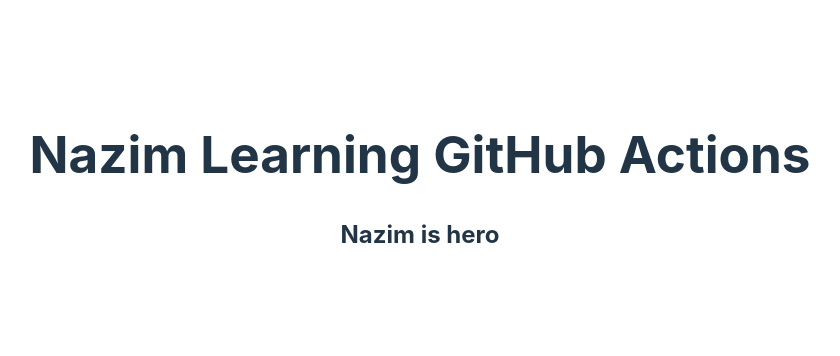
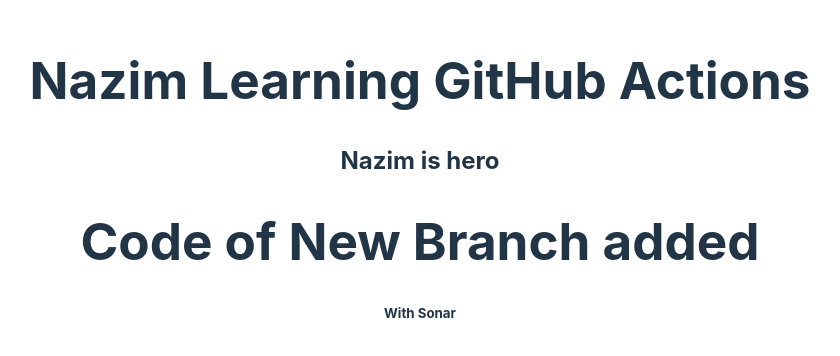
Before and after one commit to Nazim452/CI-CD, a React (Vite) app: page / in a window 1280 px wide. Shown: the part 218-574 px from the top of the page, without its empty margins (220-1060 px from the left). Built offline with nearby package versions, Linux system fonts and the light colour scheme.

Commit message:
Added h5 tag

```diff
--- a/src/App.jsx
+++ b/src/App.jsx
@@ -7,6 +7,9 @@
     {/* Adding comment  */}
       <h1>Nazim Learning GitHub Actions</h1>
       <h2>Nazim is hero</h2>
+
+      <h1>Code of New Branch added</h1>
+      <h5>With Sonar</h5>
     </>
   )
 }
```
